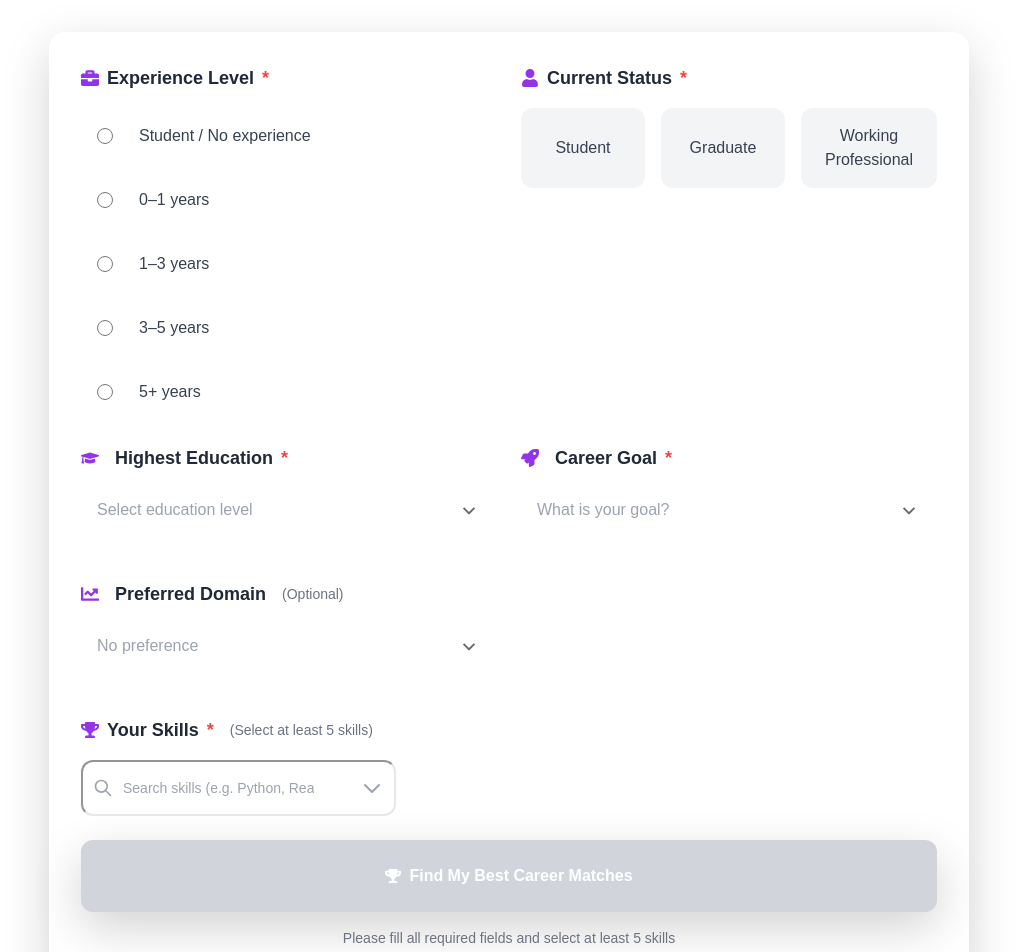
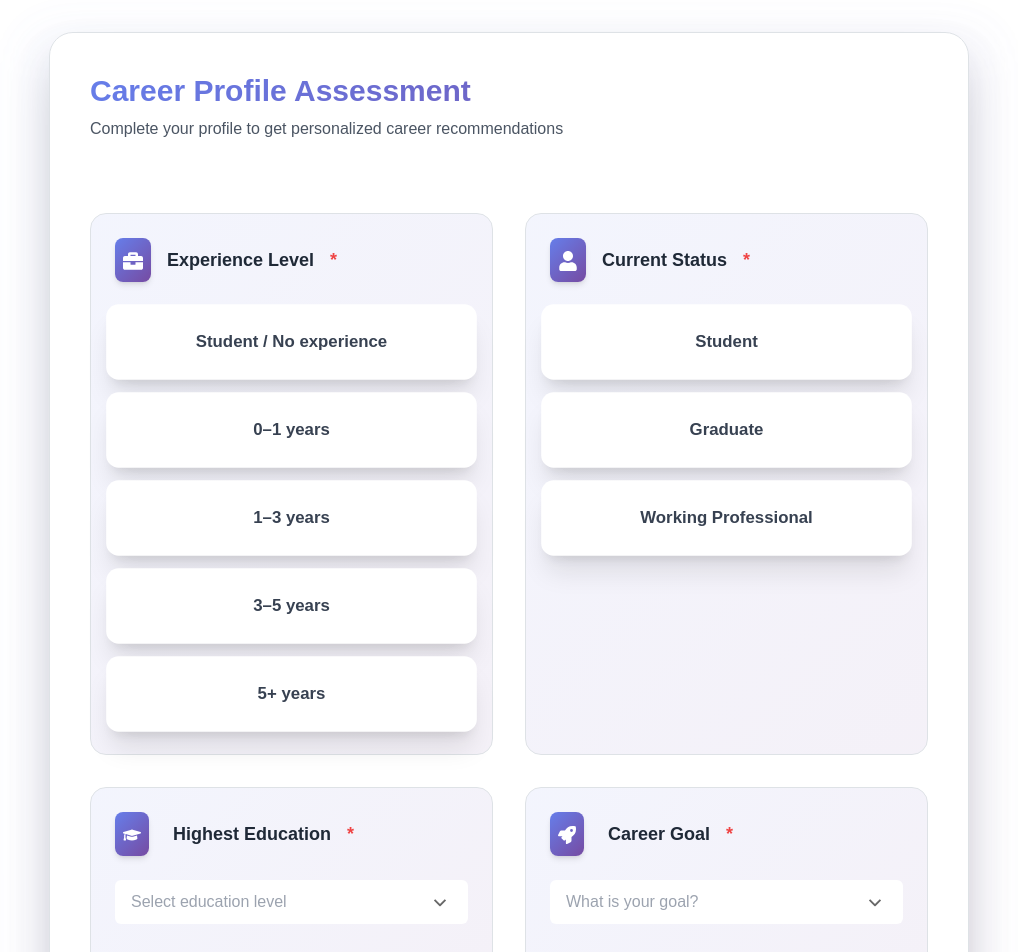
Before and after one commit to Y4S1-Projects/Uni-Finder, a React (Create React App) app in the folder frontend/: page /career in a window 1280 px wide. Shown: the part 160-1112 px from the top of the page, without its empty margins (131-1149 px from the left). Built offline with nearby package versions, Linux system fonts and the light colour scheme.

Commit message:
Enhance CareerProfileForm UI with gradient backgrounds and improved input styles; update SkillSelector to toggle skill selection and adjust selected count badge color

```diff
--- a/frontend/src/components/career/CareerProfileForm.jsx
+++ b/frontend/src/components/career/CareerProfileForm.jsx
@@ -93,81 +93,169 @@ export default function CareerProfileForm({
   );
 
   return (
+    <div className="relative">
+      {/* Gradient Background Container */}
+      <div
+        className="absolute inset-0 rounded-3xl blur-xl opacity-70 -z-10"
+        style={{
+          background:
+            "linear-gradient(135deg, rgba(102, 126, 234, 0.1) 0%, rgba(118, 75, 162, 0.1) 100%)",
+        }}
+      />
+
       <form
         onSubmit={onSubmit}
-      className="p-8 bg-white rounded-2xl border-2 border-purple-200 shadow-lg"
+        className="relative p-8 md:p-10 bg-white/95 backdrop-blur-sm rounded-3xl border border-purple-200/50 shadow-2xl hover:shadow-purple-300/50 transition-all duration-500"
       >
+        {/* Form Header with Gradient */}
+        <div
+          className="mb-8 pb-6 border-b-2"
+          style={{
+            borderImage: "linear-gradient(135deg, #667eea 0%, #764ba2 100%) 1",
+          }}
+        >
+          <h2
+            className="text-2xl md:text-3xl font-bold bg-clip-text text-transparent"
+            style={{
+              backgroundImage:
+                "linear-gradient(135deg, #667eea 0%, #764ba2 100%)",
+            }}
+          >
+            Career Profile Assessment
+          </h2>
+          <p className="text-gray-600 mt-2 text-sm md:text-base">
+            Complete your profile to get personalized career recommendations
+          </p>
+        </div>
+
         {/* Two-column grid for inputs */}
-      <div className="grid grid-cols-1 md:grid-cols-2 gap-6 mb-6">
+        <div className="grid grid-cols-1 md:grid-cols-2 gap-8 mb-8">
           {/* Experience Level - Radio Group */}
-        <div>
-          <div className="flex items-center gap-2 text-gray-800 text-lg font-semibold mb-3">
-            <FaBriefcase className="text-purple-600" />
+          <div
+            className="p-6 rounded-2xl border transition-all duration-300 hover:shadow-lg"
+            style={{
+              background:
+                "linear-gradient(135deg, rgba(102, 126, 234, 0.08) 0%, rgba(118, 75, 162, 0.08) 100%)",
+              borderColor: "rgba(102, 126, 234, 0.3)",
+            }}
+          >
+            <div className="flex items-center gap-3 text-gray-800 text-lg font-bold mb-4">
+              <div
+                className="p-2 rounded-lg shadow-md"
+                style={{
+                  background:
+                    "linear-gradient(135deg, #667eea 0%, #764ba2 100%)",
+                }}
+              >
+                <FaBriefcase className="text-white text-xl" />
+              </div>
               <span>Experience Level</span>
               <span className="text-red-500">*</span>
             </div>
-          <div className="space-y-2">
+            <div className="flex flex-col gap-3">
               {EXPERIENCE_OPTIONS.map((option) => (
-              <label
+                <button
                   key={option.value}
-                className="flex items-center gap-3 cursor-pointer p-3 rounded-lg hover:bg-purple-50 transition-colors"
+                  type="button"
+                  onClick={() => experienceLevel.setValue(option.value)}
+                  onBlur={experienceLevel.handleInputBlur}
+                  className="py-4 px-5 rounded-xl font-semibold transition-all duration-300 border-2 shadow-xl scale-105 hover:scale-110"
+                  style={
+                    experienceLevel.value === option.value
+                      ? {
+                          background:
+                            "linear-gradient(135deg, #667eea 0%, #764ba2 100%)",
+                          color: "white",
+                          borderColor: "transparent",
+                        }
+                      : {
+                          background: "white",
+                          color: "#374151",
+                          borderColor: "#e5e7eb",
+                        }
+                  }
                 >
-                <input
-                  type="radio"
-                  name="experience"
-                  value={option.value}
-                  checked={experienceLevel.value === option.value}
-                  onChange={(e) => experienceLevel.setValue(e.target.value)}
-                  onBlur={experienceLevel.handleInputBlur}
-                  className="w-4 h-4 text-purple-600 focus:ring-purple-500"
-                />
-                <span className="text-gray-700">{option.label}</span>
-              </label>
+                  {option.label}
+                </button>
               ))}
             </div>
             {experienceLevel.hasError && (
-            <p className="text-red-500 text-sm mt-2">
+              <p className="text-red-500 text-sm mt-3 flex items-center gap-1">
+                <span className="text-red-500">⚠</span>
                 {experienceLevel.errorMessage}
               </p>
             )}
           </div>
 
           {/* Current Status - Button Group */}
-        <div>
-          <div className="flex items-center gap-2 text-gray-800 text-lg font-semibold mb-3">
-            <FaUser className="text-purple-600" />
+          <div
+            className="p-6 rounded-2xl border transition-all duration-300 hover:shadow-lg"
+            style={{
+              background:
+                "linear-gradient(135deg, rgba(102, 126, 234, 0.08) 0%, rgba(118, 75, 162, 0.08) 100%)",
+              borderColor: "rgba(102, 126, 234, 0.3)",
+            }}
+          >
+            <div className="flex items-center gap-3 text-gray-800 text-lg font-bold mb-4">
+              <div
+                className="p-2 rounded-lg shadow-md"
+                style={{
+                  background:
+                    "linear-gradient(135deg, #667eea 0%, #764ba2 100%)",
+                }}
+              >
+                <FaUser className="text-white text-xl" />
+              </div>
               <span>Current Status</span>
               <span className="text-red-500">*</span>
             </div>
-          <div className="flex gap-3">
+            <div className="flex flex-col gap-3">
               {STATUS_OPTIONS.map((option) => (
                 <button
                   key={option.value}
                   type="button"
                   onClick={() => currentStatus.setValue(option.value)}
                   onBlur={currentStatus.handleInputBlur}
-                className={`flex-1 py-3 px-4 rounded-xl font-medium transition-all duration-300 ${
+                  className="py-4 px-5 rounded-xl font-semibold transition-all duration-300 border-2 shadow-xl scale-105 hover:scale-110"
+                  style={
                     currentStatus.value === option.value
-                    ? "bg-gradient-to-r from-purple-600 to-blue-600 text-white shadow-lg"
-                    : "bg-gray-100 text-gray-700 hover:bg-gray-200"
-                }`}
+                      ? {
+                          background:
+                            "linear-gradient(135deg, #667eea 0%, #764ba2 100%)",
+                          color: "white",
+                          borderColor: "transparent",
+                        }
+                      : {
+                          background: "white",
+                          color: "#374151",
+                          borderColor: "#e5e7eb",
+                        }
+                  }
                 >
                   {option.label}
                 </button>
               ))}
             </div>
             {currentStatus.hasError && (
-            <p className="text-red-500 text-sm mt-2">
+              <p className="text-red-500 text-sm mt-3 flex items-center gap-1">
+                <span className="text-red-500">⚠</span>
                 {currentStatus.errorMessage}
               </p>
             )}
           </div>
 
           {/* Education Level - Dropdown */}
-        <div>
+          <div
+            className="p-6 rounded-2xl border transition-all duration-300 hover:shadow-lg"
+            style={{
+              background:
+                "linear-gradient(135deg, rgba(102, 126, 234, 0.08) 0%, rgba(118, 75, 162, 0.08) 100%)",
+              borderColor: "rgba(102, 126, 234, 0.3)",
+            }}
+          >
             <Dropdown
               label="Highest Education"
-            labelClassName="flex items-center gap-2 text-gray-800 text-lg font-semibold mb-3"
+              labelClassName="flex items-center gap-3 text-gray-800 text-lg font-bold mb-4"
               isRequired={true}
               placeholder="Select education level"
               options={EDUCATION_OPTIONS}
@@ -176,19 +264,38 @@ export default function CareerProfileForm({
               idKey="id"
               onSelect={handleEducationSelect}
               onBlur={educationLevel.handleInputBlur}
-            error={educationLevel.hasError ? educationLevel.errorMessage : null}
-            buttonClassName="bg-white text-gray-700 border-2 border-gray-200 focus:border-purple-400 hover:border-gray-300"
-            dropdownClassName="bg-white border-2 border-purple-200"
-            optionClassName="text-gray-700 hover:bg-purple-50"
-            prefixIcon={<FaGraduationCap className="text-purple-600" />}
+              error={
+                educationLevel.hasError ? educationLevel.errorMessage : null
+              }
+              buttonClassName="bg-white text-gray-700 border-2 border-gray-200 hover:border-indigo-400 hover:bg-gradient-to-r hover:from-indigo-50 hover:to-purple-50 focus:border-indigo-500 focus:shadow-lg transition-all duration-300"
+              dropdownClassName="bg-white border-2 border-indigo-200 shadow-2xl"
+              optionClassName="text-gray-700 hover:bg-gradient-to-r hover:from-indigo-50 hover:to-purple-50"
+              prefixIcon={
+                <div
+                  className="p-2 rounded-lg shadow-md"
+                  style={{
+                    background:
+                      "linear-gradient(135deg, #667eea 0%, #764ba2 100%)",
+                  }}
+                >
+                  <FaGraduationCap className="text-white text-lg" />
+                </div>
+              }
             />
           </div>
 
           {/* Career Goal - Dropdown */}
-        <div>
+          <div
+            className="p-6 rounded-2xl border transition-all duration-300 hover:shadow-lg"
+            style={{
+              background:
+                "linear-gradient(135deg, rgba(102, 126, 234, 0.08) 0%, rgba(118, 75, 162, 0.08) 100%)",
+              borderColor: "rgba(102, 126, 234, 0.3)",
+            }}
+          >
             <Dropdown
               label="Career Goal"
-            labelClassName="flex items-center gap-2 text-gray-800 text-lg font-semibold mb-3"
+              labelClassName="flex items-center gap-3 text-gray-800 text-lg font-bold mb-4"
               isRequired={true}
               placeholder="What is your goal?"
               options={CAREER_GOAL_OPTIONS}
@@ -198,25 +305,49 @@ export default function CareerProfileForm({
               onSelect={handleCareerGoalSelect}
               onBlur={careerGoal.handleInputBlur}
               error={careerGoal.hasError ? careerGoal.errorMessage : null}
-            buttonClassName="bg-white text-gray-700 border-2 border-gray-200 focus:border-purple-400 hover:border-gray-300"
-            dropdownClassName="bg-white border-2 border-purple-200"
-            optionClassName="text-gray-700 hover:bg-purple-50"
-            prefixIcon={<FaRocket className="text-purple-600" />}
+              buttonClassName="bg-white text-gray-700 border-2 border-gray-200 hover:border-purple-400 hover:bg-gradient-to-r hover:from-purple-50 hover:to-pink-50 focus:border-purple-500 focus:shadow-lg transition-all duration-300"
+              dropdownClassName="bg-white border-2 border-purple-200 shadow-2xl"
+              optionClassName="text-gray-700 hover:bg-gradient-to-r hover:from-purple-50 hover:to-pink-50"
+              prefixIcon={
+                <div
+                  className="p-2 rounded-lg shadow-md"
+                  style={{
+                    background:
+                      "linear-gradient(135deg, #667eea 0%, #764ba2 100%)",
+                  }}
+                >
+                  <FaRocket className="text-white text-lg" />
+                </div>
+              }
             />
           </div>
 
           {/* Preferred Domain - Dropdown (Optional) */}
-        <div>
+          <div
+            className="md:col-span-2 p-6 rounded-2xl border transition-all duration-300 hover:shadow-lg"
+            style={{
+              background:
+                "linear-gradient(135deg, rgba(102, 126, 234, 0.08) 0%, rgba(118, 75, 162, 0.08) 100%)",
+              borderColor: "rgba(102, 126, 234, 0.3)",
+            }}
+          >
             <Dropdown
               label={
-              <>
-                Preferred Domain
-                <span className="text-gray-500 text-sm font-normal ml-2">
-                  (Optional)
+                <div className="flex items-center gap-2">
+                  <span>Preferred Domain</span>
+                  <span
+                    className="px-2 py-1 text-xs font-semibold rounded-full"
+                    style={{
+                      background:
+                        "linear-gradient(135deg, rgba(102, 126, 234, 0.2) 0%, rgba(118, 75, 162, 0.2) 100%)",
+                      color: "#667eea",
+                    }}
+                  >
+                    Optional
                   </span>
-              </>
+                </div>
               }
-            labelClassName="flex items-center gap-2 text-gray-800 text-lg font-semibold mb-3"
+              labelClassName="flex items-center gap-3 text-gray-800 text-lg font-bold mb-4"
               placeholder="No preference"
               options={DOMAIN_OPTIONS}
               defaultOption={selectedDomain}
@@ -224,62 +355,117 @@ export default function CareerProfileForm({
               idKey="id"
               onSelect={handleDomainSelect}
               onBlur={preferredDomain.handleInputBlur}
-            buttonClassName="bg-white text-gray-700 border-2 border-gray-200 focus:border-purple-400 hover:border-gray-300"
-            dropdownClassName="bg-white border-2 border-purple-200"
-            optionClassName="text-gray-700 hover:bg-purple-50"
-            prefixIcon={<FaChartLine className="text-purple-600" />}
+              buttonClassName="bg-white text-gray-700 border-2 border-gray-200 hover:border-blue-400 hover:bg-gradient-to-r hover:from-blue-50 hover:to-cyan-50 focus:border-blue-500 focus:shadow-lg transition-all duration-300"
+              dropdownClassName="bg-white border-2 border-blue-200 shadow-2xl"
+              optionClassName="text-gray-700 hover:bg-gradient-to-r hover:from-blue-50 hover:to-cyan-50"
+              prefixIcon={
+                <div
+                  className="p-2 rounded-lg shadow-md"
+                  style={{
+                    background:
+                      "linear-gradient(135deg, #667eea 0%, #764ba2 100%)",
+                  }}
+                >
+                  <FaChartLine className="text-white text-lg" />
+                </div>
+              }
             />
           </div>
         </div>
 
         {/* Skills Selection - Full Width */}
-      <div>
-        <label>
-          <div className="flex items-center gap-2 text-gray-800 text-lg font-semibold mb-3">
-            <FaTrophy className="text-purple-600" />
+        <div
+          className="w-full p-8 rounded-2xl border transition-all duration-300 hover:shadow-lg mb-8"
+          style={{
+            background:
+              "linear-gradient(135deg, rgba(102, 126, 234, 0.08) 0%, rgba(118, 75, 162, 0.08) 100%)",
+            borderColor: "rgba(102, 126, 234, 0.3)",
+          }}
+        >
+          <label className="w-full block">
+            <div className="flex items-center gap-3 text-gray-800 text-xl font-bold mb-4">
+              <div
+                className="p-3 rounded-lg shadow-md"
+                style={{
+                  background:
+                    "linear-gradient(135deg, #667eea 0%, #764ba2 100%)",
+                }}
+              >
+                <FaTrophy className="text-white text-2xl" />
+              </div>
+              <div className="flex items-center gap-2 flex-wrap">
                 <span>Your Skills</span>
                 <span className="text-red-500">*</span>
-            <span className="text-gray-500 text-sm font-normal ml-2">
-              (Select at least 5 skills)
+                <span
+                  className="px-3 py-1 text-sm font-semibold rounded-full"
+                  style={{
+                    background:
+                      "linear-gradient(135deg, rgba(102, 126, 234, 0.2) 0%, rgba(118, 75, 162, 0.2) 100%)",
+                    color: "#667eea",
+                  }}
+                >
+                  Select at least 5 skills
                 </span>
               </div>
-          <SkillSelector selected={selectedSkills} onChange={onSkillsChange} />
+            </div>
+            <div className="w-full">
+              <SkillSelector
+                selected={selectedSkills}
+                onChange={onSkillsChange}
+              />
+            </div>
             {selectedSkills.length > 0 && selectedSkills.length < 5 && (
-            <p className="text-red-500 text-sm mt-2">
+              <p className="text-red-500 text-sm mt-3 flex items-center gap-2 bg-red-50 p-3 rounded-lg border border-red-200">
+                <span className="text-red-500 text-lg">⚠</span>
+                <span>
                   Please select at least 5 skills (currently selected:{" "}
-              {selectedSkills.length})
+                  <span className="font-bold">{selectedSkills.length}</span>)
+                </span>
               </p>
             )}
           </label>
         </div>
 
         {/* Submit Button */}
-      <div className="mt-6">
+        <div className="mt-2">
           <button
             type="submit"
             disabled={loading || !isFormValid}
-          className={`w-full px-8 py-4 text-white rounded-xl text-base font-semibold transition-all duration-300 shadow-lg flex items-center justify-center gap-2 ${
+            className="w-full px-8 py-5 text-white rounded-2xl text-lg font-bold transition-all duration-500 flex items-center justify-center gap-3 shadow-xl hover:shadow-2xl hover:scale-[1.02] active:scale-[0.98]"
+            style={
               !isFormValid
-              ? "bg-gray-300 cursor-not-allowed"
-              : "bg-gradient-to-r from-purple-600 to-blue-600 hover:shadow-2xl hover:scale-105 cursor-pointer"
-          }`}
+                ? {
+                    background: "#9ca3af",
+                    cursor: "not-allowed",
+                    opacity: 0.7,
+                  }
+                : {
+                    background:
+                      "linear-gradient(135deg, #667eea 0%, #764ba2 100%)",
+                    boxShadow: "0 10px 40px rgba(102, 126, 234, 0.3)",
+                  }
+            }
           >
             {loading ? (
               <>
-              <FaSearch className="animate-spin" /> Analyzing...
+                <FaSearch className="animate-spin text-2xl" />
+                <span>Analyzing Your Profile...</span>
               </>
             ) : (
               <>
-              <FaTrophy /> Find My Best Career Matches
+                <FaTrophy className="text-2xl" />
+                <span>Find My Best Career Matches</span>
               </>
             )}
           </button>
           {!isFormValid && !loading && (
-          <p className="text-gray-500 text-sm mt-3 text-center">
-            Please fill all required fields and select at least 5 skills
+            <p className="text-gray-600 text-sm mt-4 text-center bg-gradient-to-r from-gray-50 to-blue-50 p-3 rounded-lg border border-gray-200">
+              💡 Please fill all required fields and select at least 5 skills to
+              continue
             </p>
           )}
         </div>
       </form>
+    </div>
   );
 }
--- a/frontend/src/components/career/SkillSelector.jsx
+++ b/frontend/src/components/career/SkillSelector.jsx
@@ -45,9 +45,14 @@ export default function SkillSelector({ selected = [], onChange }) {
   function toggle(id) {
     const sid = String(id);
     const exists = selectedSetLower.has(sid.toLowerCase());
-    if (exists) return; // Use ✕ button to remove
-    const next = [...selectedIds, sid];
-    if (typeof onChange === "function") onChange(next);
+    if (exists) {
+      // Remove the skill if already selected
+      remove(sid);
+    } else {
+      // Add the skill if not selected
+      const next = [...selectedIds, sid];
+      if (typeof onChange === "function") onChange(next);
+    }
   }
 
   function remove(id) {
@@ -309,7 +314,7 @@ export default function SkillSelector({ selected = [], onChange }) {
       {/* Selected count badge */}
       {selectedIds.length > 0 && (
         <div className="mt-3 flex items-center gap-2">
-          <span className="inline-flex items-center px-2.5 py-1 rounded-full text-xs font-medium bg-green-100 text-green-700">
+          <span className="inline-flex items-center px-2.5 py-1 rounded-full text-xs font-medium bg-purple-100 text-purple-700">
             ✓ {selectedIds.length} skill{selectedIds.length !== 1 ? "s" : ""}{" "}
             selected
           </span>
```
Lines whose indentation alone changed are shown as unchanged.
